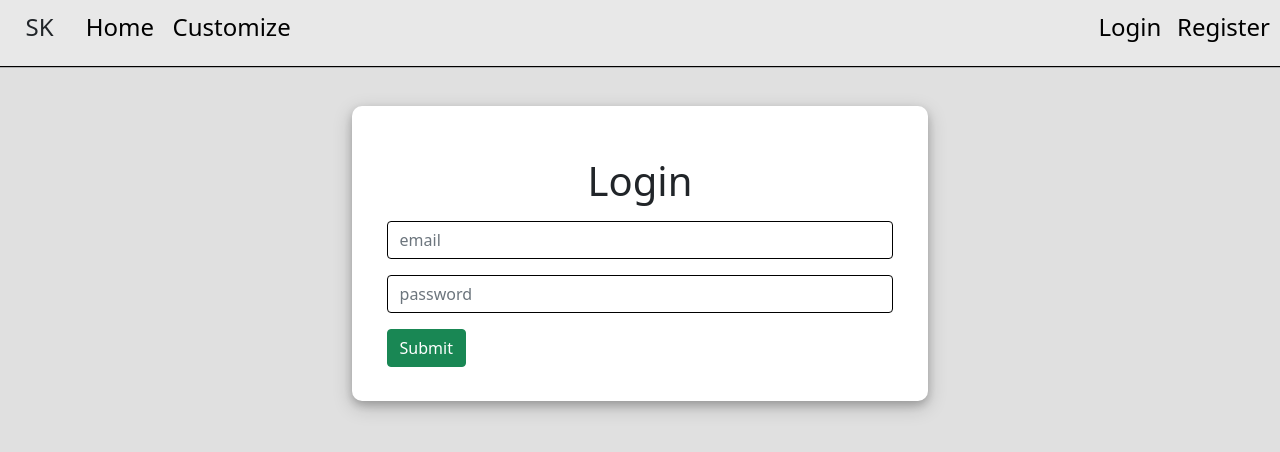
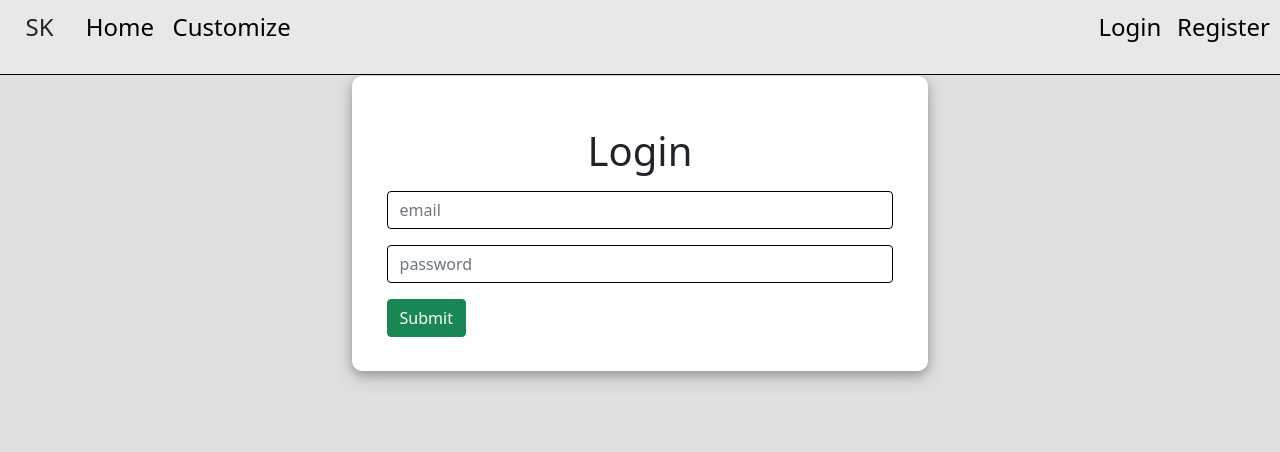
Before and after one commit to danielxhogan/schieffers-keezers, a React (Create React App) app in the folder client/: page /login in a window 1280 px wide. Shown: the top 452 px of the page. Built offline with nearby package versions, Linux system fonts and the light colour scheme; no server answers.

Commit message:
make header fixed

```diff
--- a/client/src/App.css
+++ b/client/src/App.css
@@ -1,11 +1,14 @@
 :root {
   --light-grey: #E0E0E0;
   --lighter-grey: #E8E8E8;
+  --header-height: 75px;
 }
 
 .main-header {
-  /* position: fixed; */
+  position: fixed;
+  z-index: 1;
   width: 100%;
+  height: var(--header-height);
   display: flex;
   justify-content: space-between;
   padding: 1% 2% 0 2%;
@@ -44,6 +47,7 @@ body {
 
 .body {
   padding: 3% 5%;
+  padding-top: var(--header-height);
 }
 
 .login-register {
```
